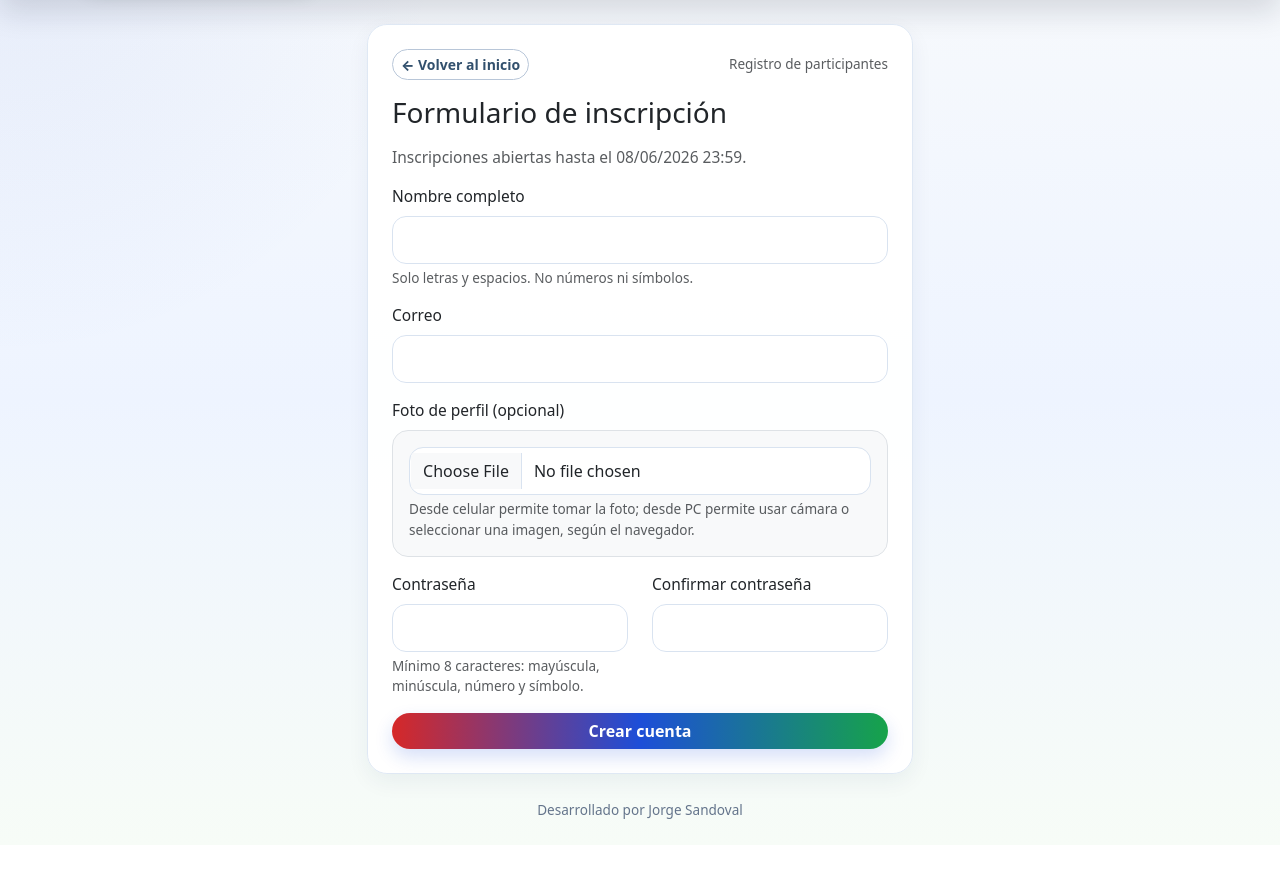
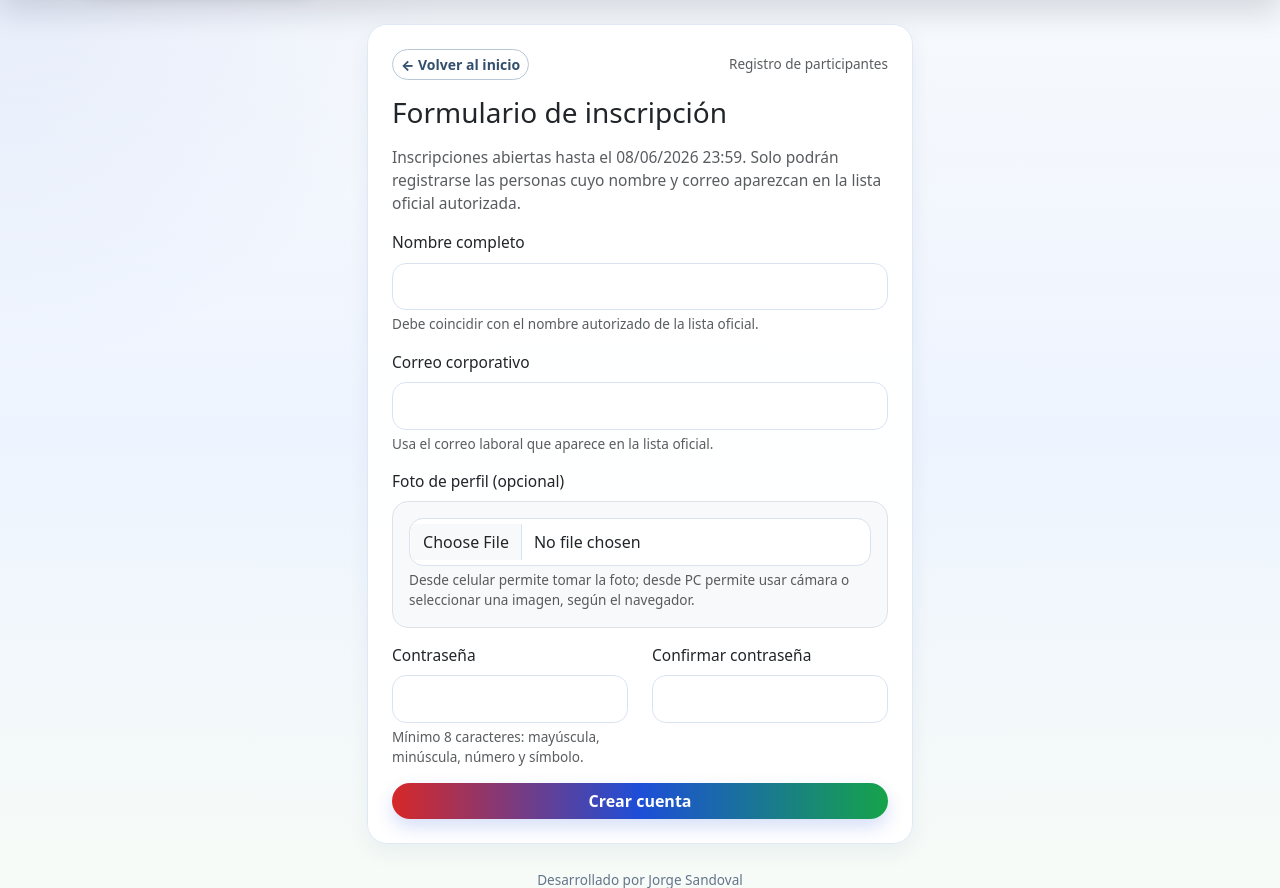
Before and after one commit to Jorge235-pixel/polla2026, a Flask app: page /register in a window 1280 px wide. Shown: the part 85-973 px from the top of the page. Before the commit the page ends 904 px from the top, so only its background shows below. Run offline with Flask 3, Linux system fonts and the light colour scheme.

Commit message:
Add files via upload

```diff
--- a/templates/register.html
+++ b/templates/register.html
@@ -9,13 +9,13 @@
         <span class="text-muted small">Registro de participantes</span>
       </div>
       <h3 class="mb-3">Formulario de inscripción</h3>
-      <p class="text-muted">Inscripciones abiertas hasta el {{ registration_close_text }}.</p>
+      <p class="text-muted">Inscripciones abiertas hasta el {{ registration_close_text }}. Solo podrán registrarse las personas cuyo nombre y correo aparezcan en la lista oficial autorizada.</p>
       {% if registration_closed %}
       <div class="alert alert-warning">Las inscripciones ya están cerradas.</div>
       {% endif %}
       <form method="post" enctype="multipart/form-data">
-        <div class="mb-3"><label class="form-label">Nombre completo</label><input type="text" name="full_name" class="form-control name-only" minlength="2" maxlength="80" pattern="[A-Za-zÁÉÍÓÚÜÑáéíóúüñ\'\- ]+" title="Solo letras y espacios. No uses números ni símbolos." required><div class="form-text">Solo letras y espacios. No números ni símbolos.</div></div>
-        <div class="mb-3"><label class="form-label">Correo</label><input type="email" name="email" class="form-control" required></div>
+        <div class="mb-3"><label class="form-label">Nombre completo</label><input type="text" name="full_name" class="form-control name-only" minlength="2" maxlength="80" pattern="[A-Za-zÁÉÍÓÚÜÑáéíóúüñ\'\- ]+" title="Solo letras y espacios. No uses números ni símbolos." required><div class="form-text">Debe coincidir con el nombre autorizado de la lista oficial.</div></div>
+        <div class="mb-3"><label class="form-label">Correo corporativo</label><input type="email" name="email" class="form-control" required><div class="form-text">Usa el correo laboral que aparece en la lista oficial.</div></div>
         <div class="mb-3">
           <label class="form-label">Foto de perfil (opcional)</label>
           <div class="border rounded-4 p-3 bg-light">
```
